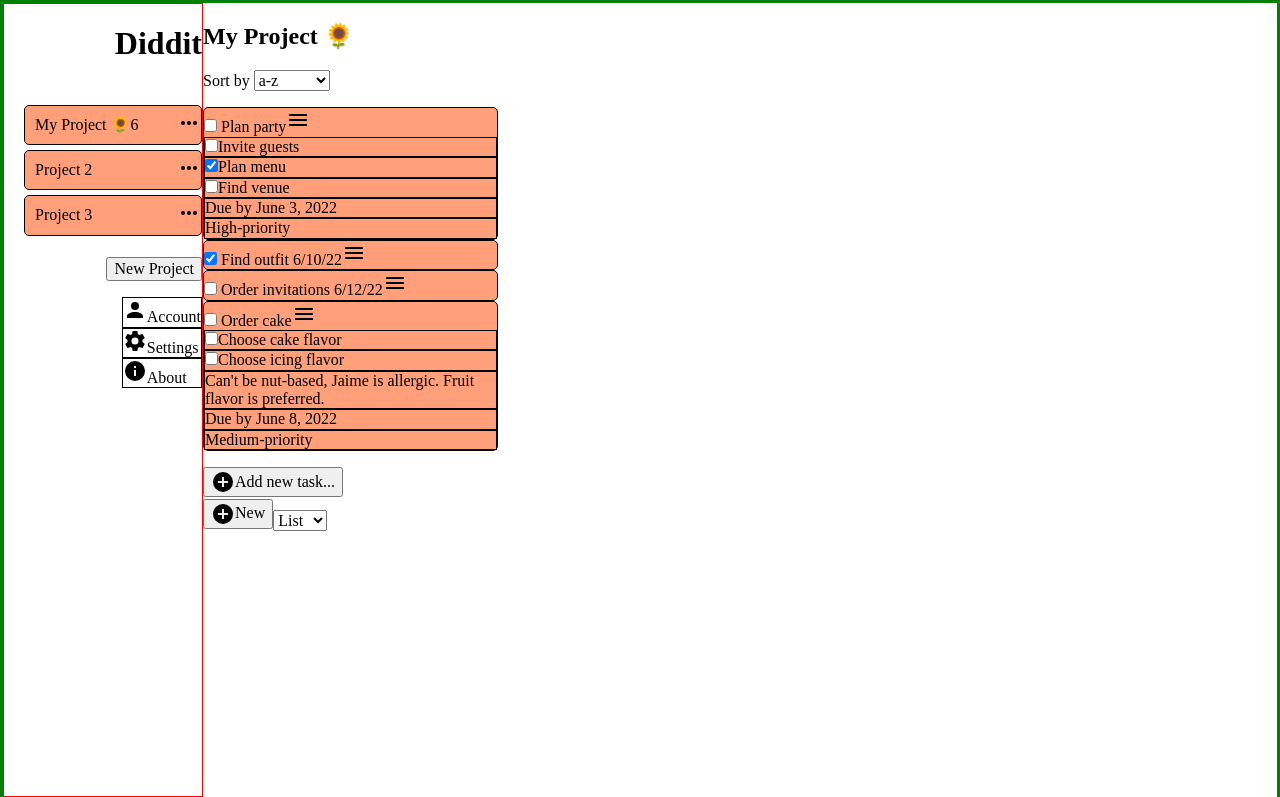
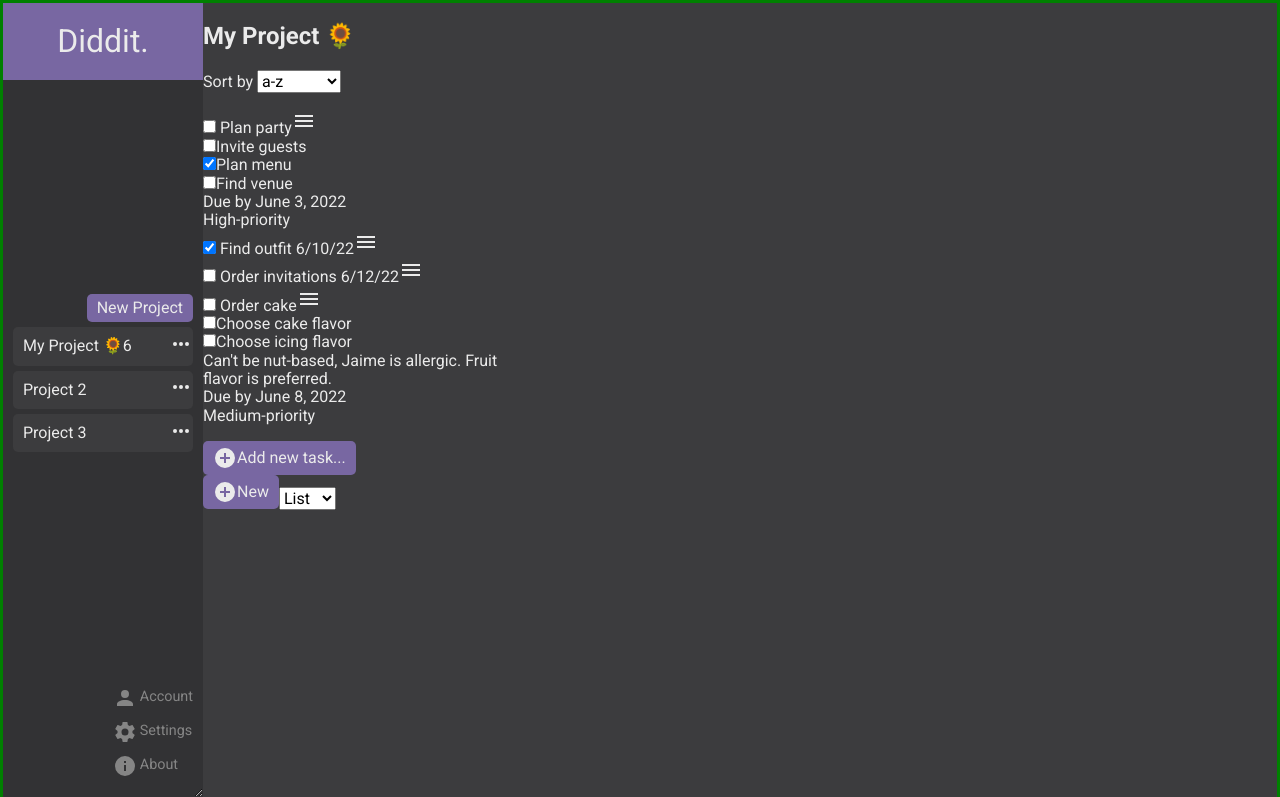
Before and after one commit to ginahend94/diddit, a website built with webpack: page src/mockup.html in a window 1280 px wide. Shown: the top 797 px of the page. Built offline with nearby package versions, Linux system fonts and the light colour scheme.

Commit message:
Finish styling sidebar

```diff
--- a/src/mockup.html
+++ b/src/mockup.html
@@ -13,8 +13,9 @@
 <body>
     <div class="wrapper">
         <div class="sidebar">
-            <h1>Diddit</h1>
+            <h1>Diddit.</h1>
             <ul class="project-list-container drag-container" id="sidebar">
+                <button>New Project</button>
                 <li class="project-container drag-element" data-container="sidebar" draggable="false">
                     <span class="project-title">My Project 🌻</span> <span class="tasks">6</span>
                     <span class="project-options drag">
@@ -43,7 +44,6 @@
                     </span>
                 </li>
             </ul>
-            <button>New Project</button>
             <ul class="settings">
                 <li><svg style="width:24px;height:24px" viewBox="0 0 24 24">
                         <path fill="currentColor"
--- a/src/style.css
+++ b/src/style.css
@@ -1,3 +1,5 @@
+@import url('https://fonts.googleapis.com/css2?family=Roboto:ital,wght@0,100;0,400;0,700;1,100;1,400;1,700&display=swap');
+
 :root {
     --accent-color: 120, 103, 162; /* LAVENDER */
     --main-color: 60, 60, 62; /* DARK MODE BG */
@@ -14,17 +16,47 @@
     */
 }
 
+body{
+    font-family: 'Roboto', sans-serif;
+    color:rgb(var(--text-color))
+}
+
 * {
     box-sizing: border-box;
+    transition: .2s;
 }
 
 li {
     list-style: none;
-    border: solid 1px;
 }
 
 ul {
     padding: 0;
+}
+
+button {
+    background-color: rgb(var(--accent-color));
+    border: none;
+    padding: 5px 10px;
+    border-radius: 5px;
+    cursor: pointer;
+    transition: .2s;
+    color: inherit;
+}
+button:hover {
+    opacity: .7;
+}
+button:active {
+    opacity: .9;
+}
+
+h1 {
+    background-color: rgb(var(--accent-color));
+    width: 100%;
+    text-align: center;
+    padding: 20px;
+    margin: 0;
+    font-weight: normal;
 }
 
 .wrapper {
@@ -35,16 +67,24 @@ ul {
 }
 
 .sidebar {
-    border: solid 1px red;
     height:100%;
-    width:200px;
+    min-width:200px;
+    max-width: 350px;
     display: flex;
     flex-direction: column;
-    align-items: flex-end;
+    align-items: center;
+    justify-content: space-between;
+    overflow: auto;
+    resize: horizontal;
+    background-color: rgb(var(--secondary-color));
 }
 
 .project-list-container {
     width:calc(100% - 20px);
+    display: flex;
+    flex-direction: column;
+    gap:5px;
+    align-items: end;
 }
 
 .sidebar .project-container {
@@ -53,7 +93,7 @@ ul {
     padding: 10px;
     display: flex;
     align-items: center;
-    margin: 5px 0;
+    background-color: rgb(var(--main-color));
     border-radius: 5px;
 }
 .project-options {
@@ -69,8 +109,26 @@ ul {
     white-space: nowrap;
 }
 
+.settings {
+    display: flex;
+    flex-direction: column;
+    align-self: end;
+    margin-right:10px;
+    font-size: .9rem;
+}
+.settings li {
+    margin: 5px 0;
+    display: flex;
+    align-items: center;
+    gap:3px;
+    color: rgb(var(--grayed-text-color));
+    cursor: pointer;
+}
+.settings li:hover {
+    color: rgb(var(--accent-color));
+}
+
 .drag-element {
-    background-color: lightsalmon;
     border-radius: 5px;
     max-width:295px;
     transition:.2s;
@@ -81,6 +139,12 @@ ul {
 }
 
 .draggable.dragging, .draggable.dragging:active {
-    margin: 5px 0;
-    opacity: .7;
+    margin: 10px 0;
+    opacity: .5;
 }
+
+main {
+    /* width: 100%; */
+    background-color: rgb(var(--main-color));
+    flex:auto;
+}
```
